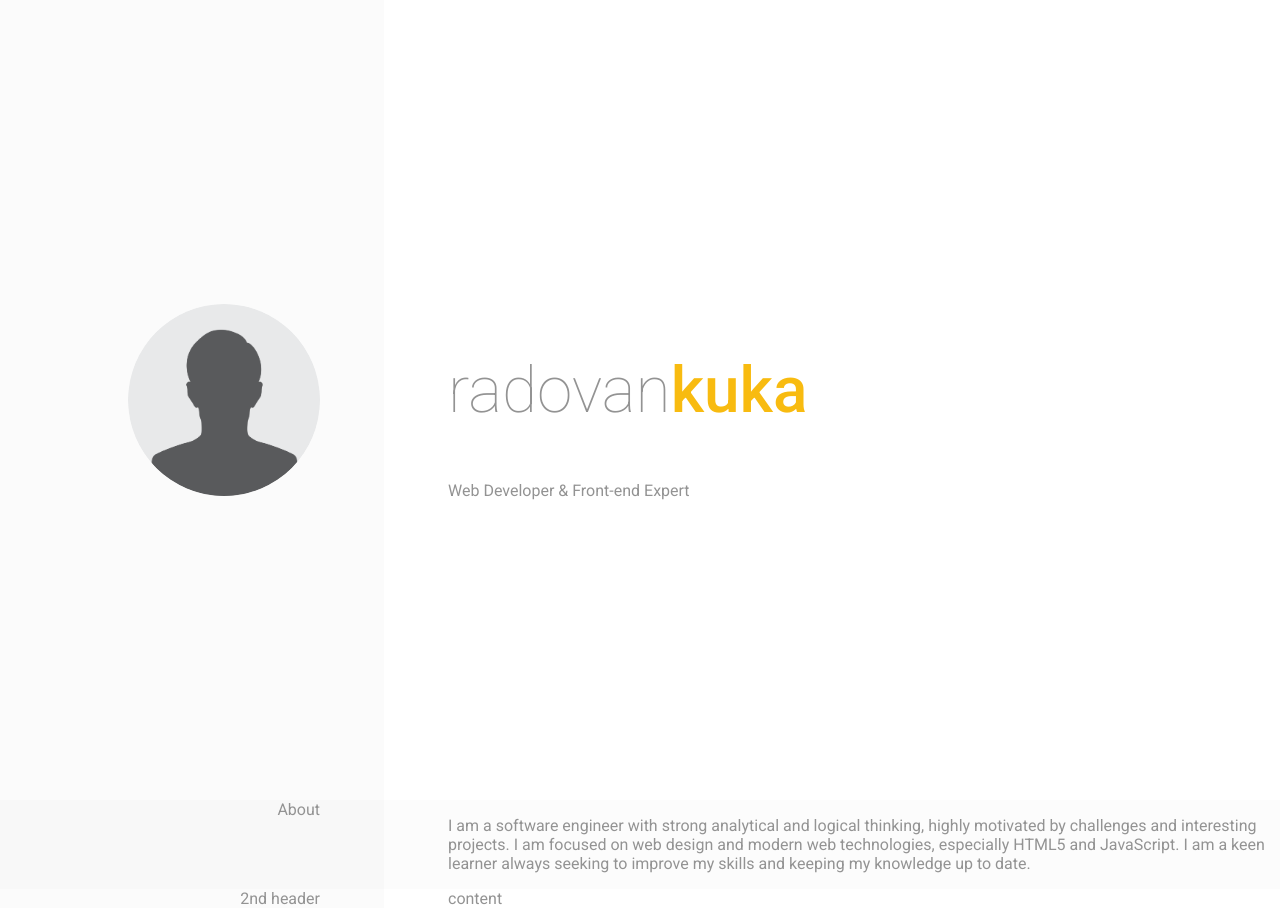
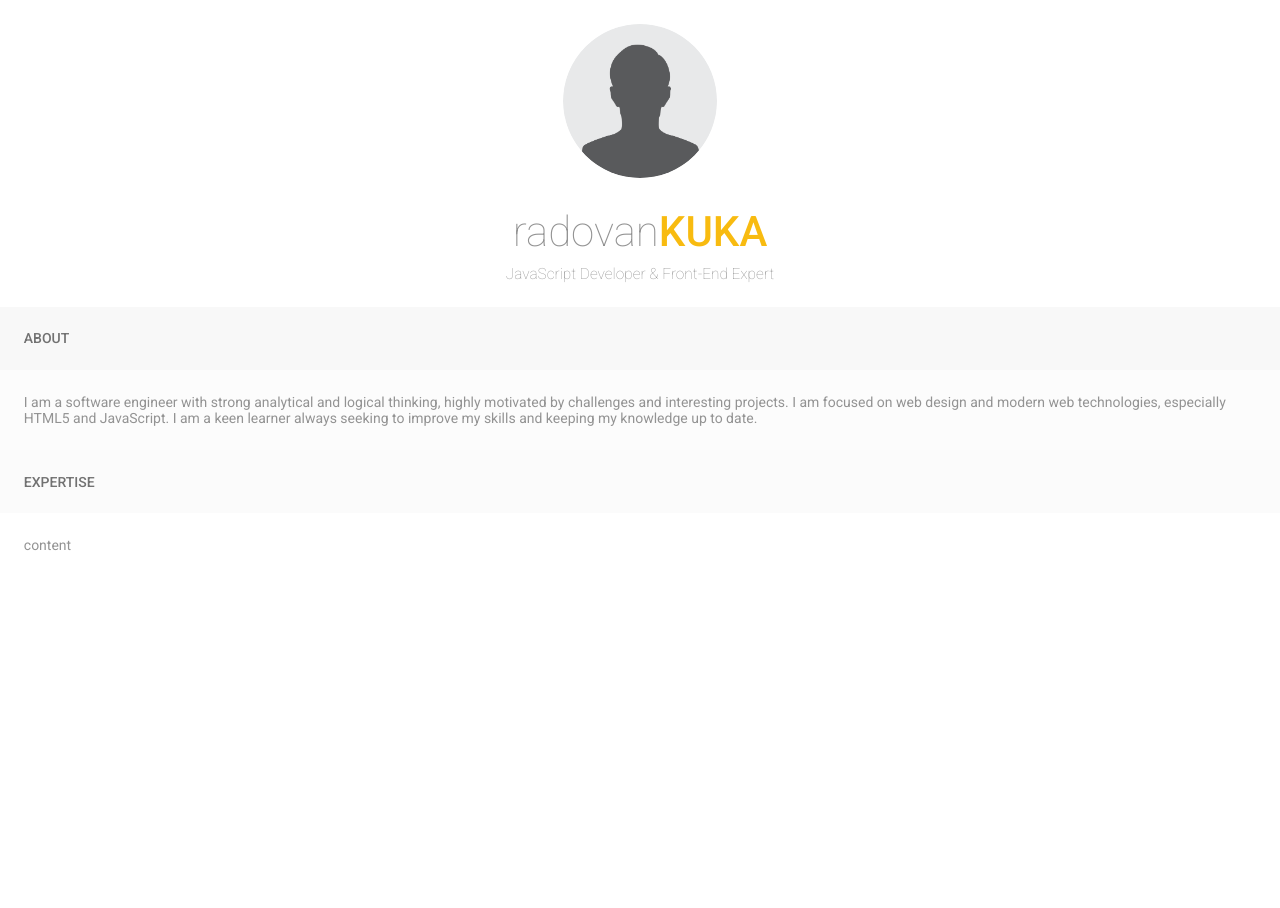
Before and after one commit to kuka-radovan/kuka-radovan.github.io, a website: page index.html in a window 1280 px wide. After the commit the page ends 800 px from the top, so only its background shows below. Drawn offline with Linux system fonts and the light colour scheme.

Commit message:
Style improvements

```diff
--- a/bundle.css
+++ b/bundle.css
@@ -1 +1 @@
-body,html{height:100%;margin:0;font-family:Roboto,sans-serif;color:#939393}*{box-sizing:border-box}section>.container{margin:0 auto;display:flex;flex-direction:row}section>.container>header{background:#fbfbfb;width:30%;text-align:right;padding:0 5% 0 10%}section>.container>header>.photo{border-radius:50%;max-width:100%}section>.container>.content{padding-left:5%;background:#fff;width:70%}section:nth-child(2n)>.container>header{background:#f8f8f8}section:nth-child(2n)>.container>.content{background:#fcfcfc}.section--header>.container{height:100vh}.section--header>.container>.content,.section--header>.container>header{display:flex;flex-direction:column;justify-content:center}.section--header>.container>.content .name{font-size:4em;font-weight:100;text-transform:lowercase}.section--header>.container>.content .name>.surname{color:#f8bb10;font-weight:500}
+body,html{color:#939393;height:100%;margin:0;font-family:Roboto,sans-serif;font-size:14px}*{box-sizing:border-box}p{margin:0}section>.container{margin:0 auto;display:flex;flex-direction:column}section>.container>header{background:#fbfbfb;color:#727272;font-weight:500;padding:1.7rem;text-transform:uppercase}section>.container>.content{background:#fff;padding:1.7rem}section:nth-child(2n)>.container>header{background:#f8f8f8}section:nth-child(2n)>.container>.content{background:#fcfcfc}.section--header>.container>header{text-align:center;background:#fff}.section--header>.container>header>.photo{border-radius:50%;max-width:100%;width:11rem}.section--header>.container>.content{display:flex;flex-direction:column;justify-content:center;text-align:center;padding-top:0}.section--header>.container>.content .name{font-size:3rem;font-weight:100;text-transform:lowercase;line-height:3.8rem;margin:0 0 .5rem}.section--header>.container>.content .name>.surname{color:#f8bb10;font-weight:500;text-transform:uppercase}.section--header>.container>.content .specialization{font-weight:100;font-size:1.1rem}
--- a/index.html
+++ b/index.html
@@ -7,7 +7,7 @@
     <meta name="author" content="Radovan Kuka">
     <meta name="viewport" content="width=device-width, initial-scale=1, shrink-to-fit=no">
     <link type="text/plain" rel="author" href="humans.txt" />
-    <link rel="stylesheet" href="./bundle.css?08032018" />
+    <link rel="stylesheet" href="./bundle.css?22032018" />
     <link href="https://fonts.googleapis.com/css?family=Roboto:100,300,400,500" rel="stylesheet">
 
     <!-- Global site tag (gtag.js) - Google Analytics -->
@@ -31,7 +31,7 @@
         </header>
         <div class="content">
           <h1 class="name">Radovan<span class="surname">Kuka</span></h1>
-          <span>Web Developer & Front-end Expert</span>
+          <span class="specialization">JavaScript Developer & Front-End Expert</span>
         </div>
       </div>
     </section>
@@ -49,11 +49,11 @@
       </div>
     </section>
     <!-- ############################################### -->
-    <!-- ##################### XXX ##################### -->
+    <!-- ################### EXPERTISE ################# -->
     <!-- ############################################### -->
     <section>
       <div class="container">
-        <header>2nd header</header>
+        <header>Expertise</header>
         <div class="content">
           content
         </div>
--- a/main.css
+++ b/main.css
@@ -1,3 +1,7 @@
+@custom-media --phone-only (max-width: 599px);
+@custom-media --tablet-portrait-up (min-width: 600px);
+@custom-media --tablet-landscape-and-desktop (min-width: 900px);
+
 :root {
   --primary-text-color: #727272;
   --secondary-text-color: #939393;
@@ -5,38 +9,38 @@
 }
 
 body, html {
+  color: var(--secondary-text-color);
   height: 100%;
   margin: 0;
   font-family: 'Roboto', sans-serif;
-  color: var(--secondary-text-color);
+  font-size: 14px;
 }
 
 * {
   box-sizing: border-box;
 }
 
+p {
+  margin: 0;
+}
+
 section {
   & > .container {
     margin: 0 auto;
     display: flex;
-    flex-direction: row;
+    flex-direction: column;
 
     & > header {
       background: #fbfbfb;
-      width: 30%;
-      text-align: right;
-      padding: 0 5% 0 10%;
-
-      & > .photo {
-        border-radius: 50%;
-        max-width: 100%;
-      }
+      color: var(--primary-text-color);
+      font-weight: 500;
+      padding: 1.7rem;
+      text-transform: uppercase;
     }
 
     & > .content {
-      padding-left: 5%;
       background: #fff;
-      width: 70%;
+      padding: 1.7rem;
     }
   }
 
@@ -55,29 +59,67 @@ section {
 
 .section--header {
   & > .container {
-    height: 100vh;
+    & > header {
+      text-align: center;
+      background: #fff;
 
-    & > header {
-      display: flex;
-      flex-direction: column;
-      justify-content: center;
+      & > .photo {
+        border-radius: 50%;
+        max-width: 100%;
+        width: 11rem;
+      }
     }
 
     & > .content {
       display: flex;
       flex-direction: column;
       justify-content: center;
+      text-align: center;
+      padding-top: 0;
 
       & .name {
-        font-size: 4em;
+        font-size: 3rem;
         font-weight: 100;
         text-transform: lowercase;
+        line-height: 3.8rem;
+        margin: 0 0 0.5rem;
 
         & > .surname {
           color: var(--highlighted-text-color);
           font-weight: 500;
+          text-transform: uppercase;
         }
+      }
+
+      & .specialization {
+        font-weight: 100;
+        font-size: 1.1rem;
       }
     }
   }
 }
+
+/* @media (--tablet-landscape-and-desktop) {
+  section {
+    & > .container {
+      flex-direction: row;
+
+      & > header {
+        padding: 0 5% 0 10%;
+        text-align: right;
+        width: 30%;
+      }
+
+      & > .content {
+        padding-left: 5%;
+        width: 70%;
+      }
+    }
+  }
+
+  .section--header {
+    & > .container {
+      height: 100vh;
+    }
+  }
+} */
```
